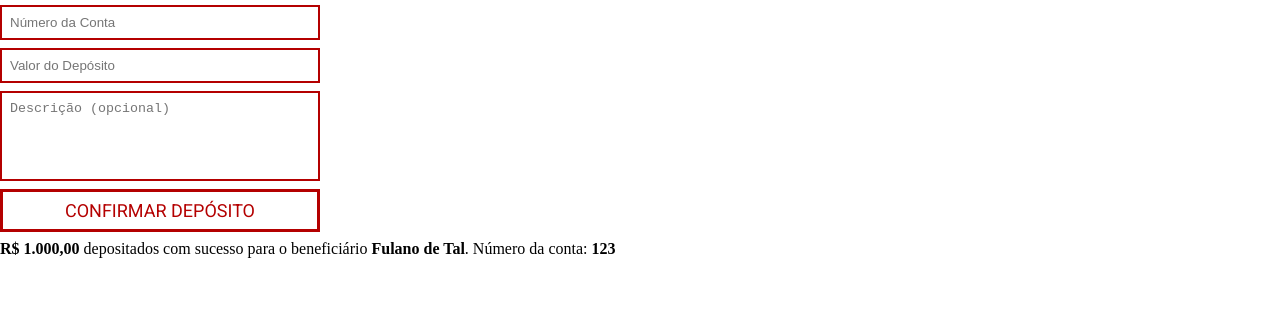
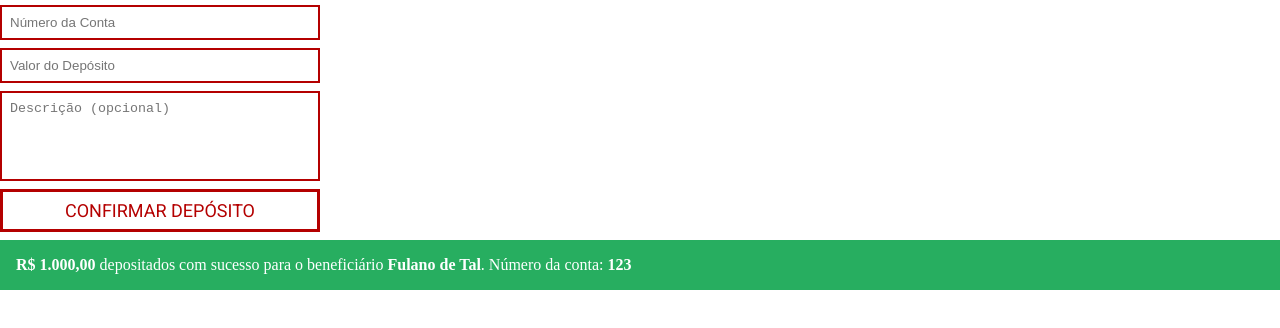
Before and after one commit to r-almeida92/MODULO-7, a plain HTML site: page index.html in a window 1280 px wide. Shown: the part 156-484 px from the top of the page. Drawn offline with Linux system fonts and the light colour scheme.

Commit message:
update index.css

```diff
--- a/index.css
+++ b/index.css
@@ -64,3 +64,9 @@ form textarea {
     resize: none; /*desabilitou a opção de redimensionar o campo de texto*/
     height: 90px;
 }
+
+.mensagem-sucesso {
+    background-color: #27ae60;
+    padding: 16px;
+    color: #fff;
+}
```
